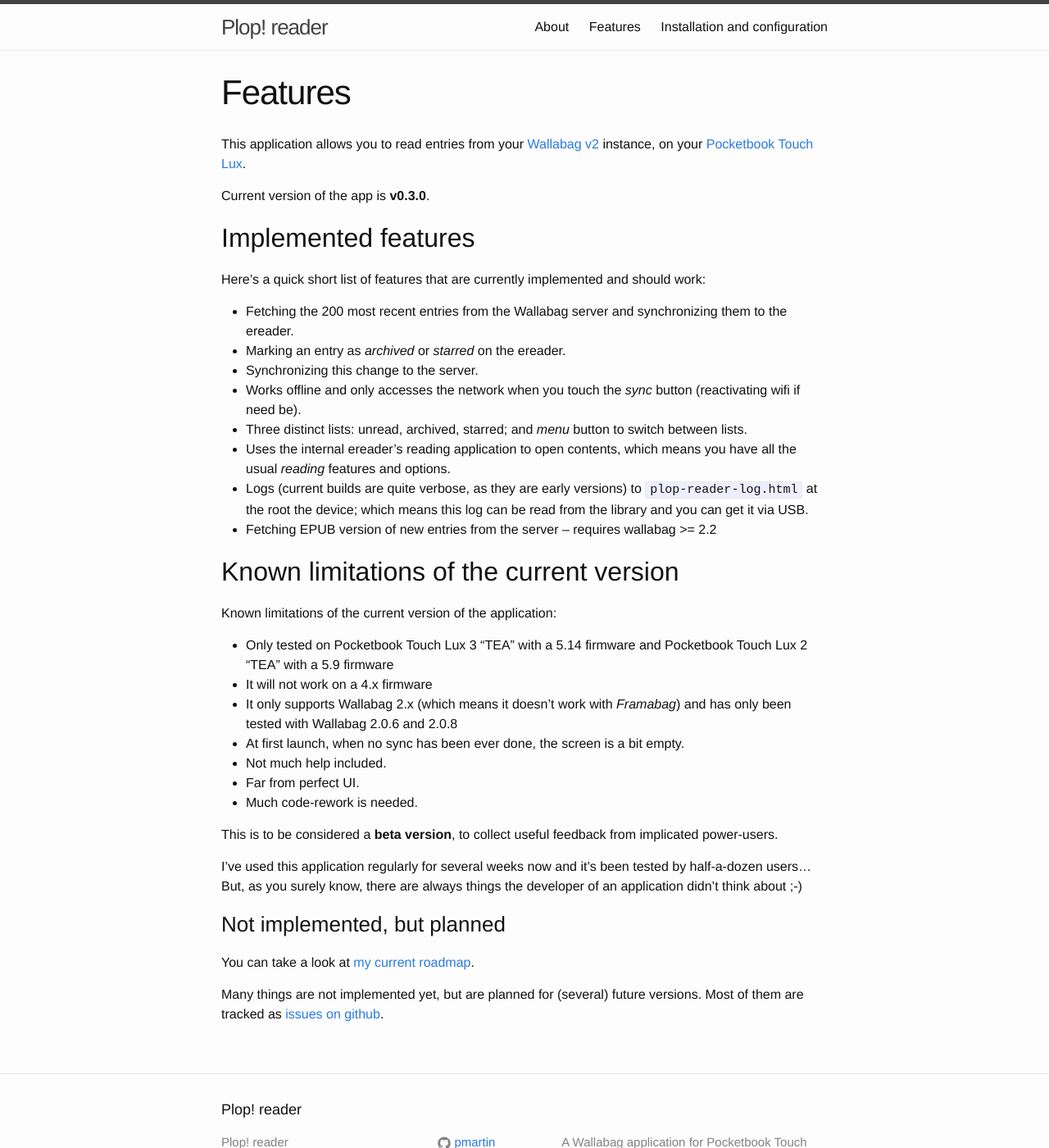
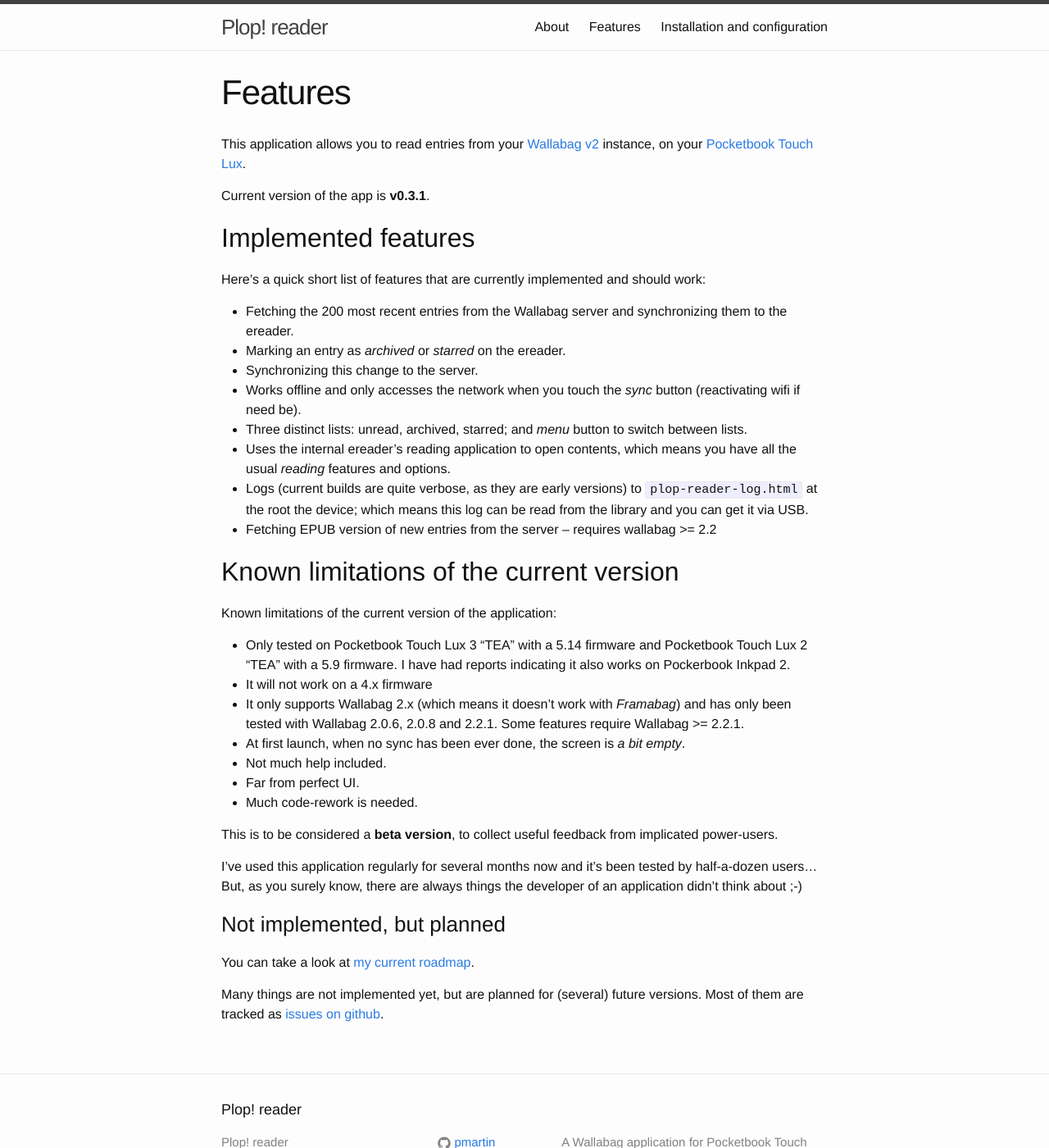
Before and after one commit to pmartin/plop-reader, a Jekyll site: the page built from docs/features.md, in a window 1280 px wide and 1400 px high. Shown: the whole window at 82% size. Built offline with Jekyll 4.4.1, drawn with Linux system fonts in a browser that asks for light colours.

```diff
--- a/docs/features.md
+++ b/docs/features.md
@@ -6,7 +6,7 @@ permalink: /features.html
 
 This application allows you to read entries from your [Wallabag v2](https://www.wallabag.org/) instance, on your [Pocketbook Touch Lux](http://www.pocketbook-int.com/fr/products/pocketbook-touch-lux-3).
 
-Current version of the app is **v0.3.0**.
+Current version of the app is **v0.3.1**.
 
 
 ## Implemented features
@@ -27,17 +27,17 @@ Here's a quick short list of features that are currently implemented and should
 
 Known limitations of the current version of the application:
 
- * Only tested on Pocketbook Touch Lux 3 "TEA" with a 5.14 firmware and Pocketbook Touch Lux 2 "TEA" with a 5.9 firmware
+ * Only tested on Pocketbook Touch Lux 3 "TEA" with a 5.14 firmware and Pocketbook Touch Lux 2 "TEA" with a 5.9 firmware. I have had reports indicating it also works on Pockerbook Inkpad 2.
  * It will not work on a 4.x firmware
- * It only supports Wallabag 2.x (which means it doesn't work with *Framabag*) and has only been tested with Wallabag 2.0.6 and 2.0.8
- * At first launch, when no sync has been ever done, the screen is a bit empty.
+ * It only supports Wallabag 2.x (which means it doesn't work with *Framabag*) and has only been tested with Wallabag 2.0.6, 2.0.8 and 2.2.1. Some features require Wallabag >= 2.2.1.
+ * At first launch, when no sync has been ever done, the screen is *a bit empty*.
  * Not much help included.
  * Far from perfect UI.
  * Much code-rework is needed.
 
 This is to be considered a **beta version**, to collect useful feedback from implicated power-users.
 
-I've used this application regularly for several weeks now and it's been tested by half-a-dozen users... But, as you surely know, there are always things the developer of an application didn't think about ;-)
+I've used this application regularly for several months now and it's been tested by half-a-dozen users... But, as you surely know, there are always things the developer of an application didn't think about ;-)
 
 
 ### Not implemented, but planned
```
Also changed, not shown: docs/install.md (+1 -1 lines).
